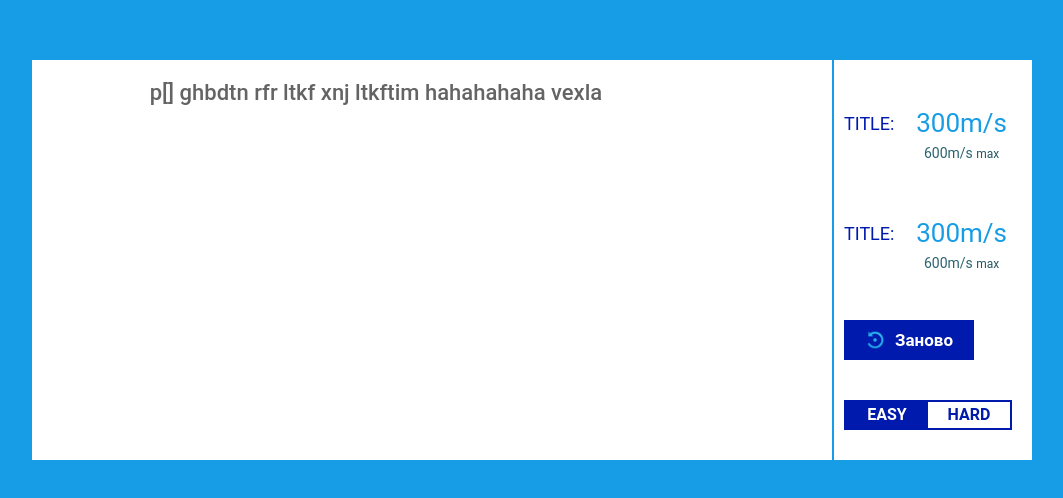
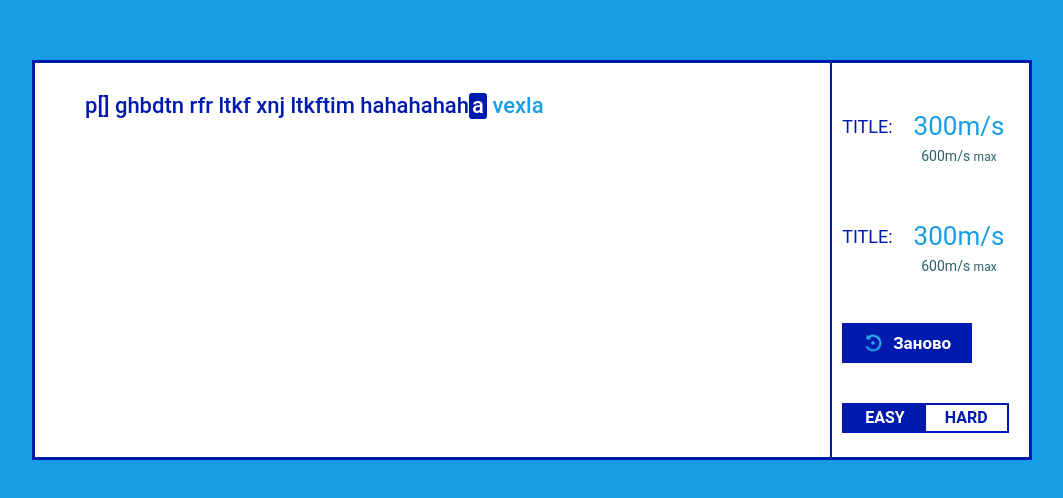
Before and after one commit to mansur4321/touch_typing_simulator, a Vue app in the folder touch_typing/: page / in a window 1280 px wide. Shown: the part 140-638 px from the top of the page, without its empty margins (108-1171 px from the left). Built offline with nearby package versions, Linux system fonts and the light colour scheme.

Commit message:
coplete-f
сделал стили для разного текста

```diff
--- a/touch_typing/less/index.less
+++ b/touch_typing/less/index.less
@@ -1,4 +1,10 @@
 @import './nullStyle.less';
+
+@color-blue: rgb(0, 26, 173);
+@color-light-blue: rgb(23, 157, 230);
+@color-white: #fff;
+@color-dark-blue: rgb(42, 99, 110);
+@color-gray: rgb(100, 100, 100);
 
 * {
     font-family: 'Roboto', sans-serif;
@@ -8,7 +14,7 @@
 .container {
     width: 100%;
     height: 100vh;
-    background: rgb(23, 157, 230);
+    background: @color-light-blue;
     display: flex;
     align-items: center;
 }
@@ -17,30 +23,47 @@
     width: 1000px;
     height: 400px;
     margin: 0 auto;
-    background: #fff;
+    background: @color-white;
     display: flex;
     align-items: stretch;
+    border: 3px solid @color-blue;
 
     &__left-column {
         width: 80%;
-        padding: 20px 30px;
+        padding: 30px 50px;
 
     }
 
     &__text-field {
         width: 100%;
         height: 100% !important;
-        color: rgb(100, 100, 100);
+        color: @color-gray;
         font-size: 22px;
         line-height: 1.2;
         font-weight: 500;
+    }
+
+    &__completed {
+        color: @color-blue;
+    }
+
+    &__selected {
+        border-radius: 3px;
+        display: inline-block;
+        padding: 0 3px;
+        color: @color-white;
+        background: @color-blue;
+    }
+
+    &__empty {
+        color: @color-light-blue;
     }
 
     &__rigth-column {
         width: 20%;
         padding-right: 20px;
         padding-left: 10px;
-        border-left: 2px solid rgb(23, 157, 230);
+        border-left: 2px solid @color-blue;
     }
 }
 
@@ -54,7 +77,7 @@
         display: inline-block;
         width: 40%;
         font-size: 18px;
-        color: rgb(0, 26, 173);
+        color: @color-blue;
         display: inline-block;
         margin-top: 5px;
         text-transform: uppercase;
@@ -69,24 +92,24 @@
 
     &__value {
         font-size: 26px;
-        color: rgb(23, 157, 230);
+        color: @color-light-blue;
         margin-bottom: 10px;
     }
 
     &__max-stat {
         font-size: 14px;
-        color: rgb(42, 99, 110);
+        color: @color-dark-blue;
 
         & span {
             font-size: 12px;
-            color: rgb(36, 87, 97);
+            color: @color-dark-blue;
         }
     }
 }
 
 .again {
     padding: 10px 0;
-    background: rgb(0, 26, 173);
+    background: @color-blue;
     display: flex;
     flex-direction: row;
     align-items: center;
@@ -101,7 +124,7 @@
     }
 
     &__text {
-        color: #fff;
+        color: @color-white;
         font-size: 17px;
         font-weight: 600;
     }
@@ -109,17 +132,19 @@
 
 .difficulty {
     width: 100%;
-    border: 2px solid rgb(0, 26, 173);
+    border: 2px solid @color-blue;
 
     &__item {
         display: inline-block;
-        color: rgb(0, 26, 173);
+        color: @color-blue;
         font-size: 16px;
         font-weight: 600;
         cursor: pointer;
         padding: 5px 12px;
         text-align: center !important;
         width: 50%;
+
+        transition: .2s;
     }
 }
 
@@ -128,6 +153,6 @@
 }
 
 ._btn-active {
-    background: rgb(0, 26, 173);
-    color: #fff;
+    background: @color-blue;
+    color: @color-white;
 }
--- a/touch_typing/src/components/main-popup.vue
+++ b/touch_typing/src/components/main-popup.vue
@@ -1,9 +1,9 @@
 <template>
     <div class="main-popup">
         <div class="main-popup__left-column">
-            <textarea class="main-popup__text-field">
-                p[] ghbdtn rfr ltkf xnj ltkftim hahahahaha vexla
-            </textarea>
+            <div class="main-popup__text-field">
+                <span class="main-popup__completed">p[] ghbdtn rfr ltkf xnj ltkftim hahahahah</span><span class="main-popup__selected">a</span><span class="main-popup__empty"> vexla</span>
+            </div>
         </div>
 
         <div class="main-popup__rigth-column">
@@ -37,6 +37,10 @@ export default {
         return {
 
         }
+    },
+
+    methods: {
+
     }
 }
 </script>
```
